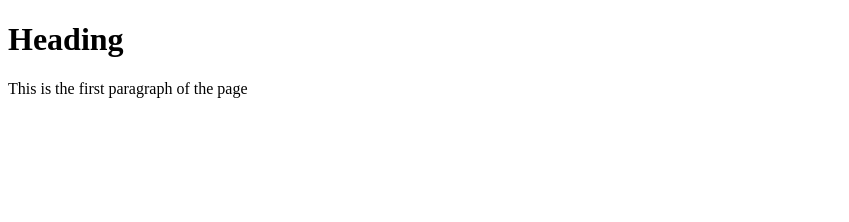
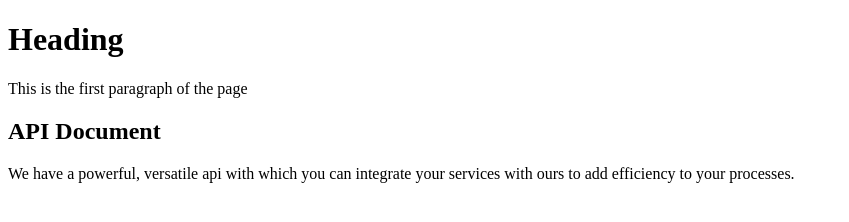
Before and after one commit to latadeyek/latadeyek, a plain HTML site: page index.html in a window 1280 px wide. Shown: the whole page, without its empty margins (0-849 px from the left). Drawn offline with Linux system fonts and the light colour scheme.

Commit message:
API paragraph

```diff
--- a/index.html
+++ b/index.html
@@ -8,5 +8,8 @@
     <body>
         <h1>Heading</h1>
         <p>This is the first paragraph of the page</p>
+
+        <h2>API Document</h2>
+        <p>We have a powerful, versatile api with which you can integrate your services with ours to add efficiency to your processes.</p>
     </body>
 </html>
```
